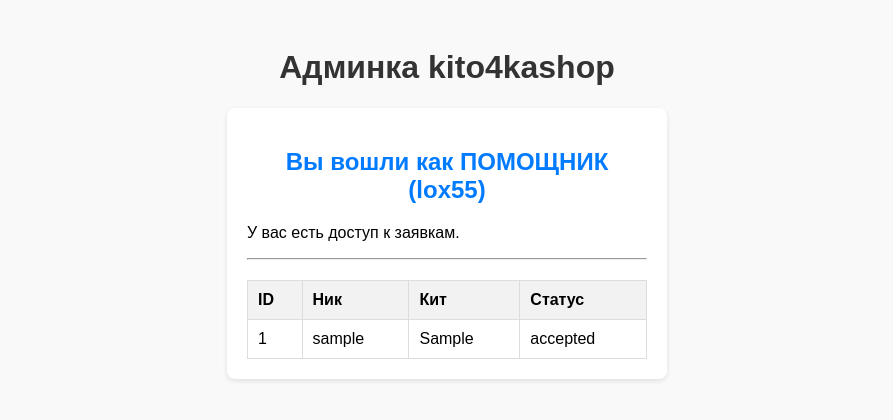
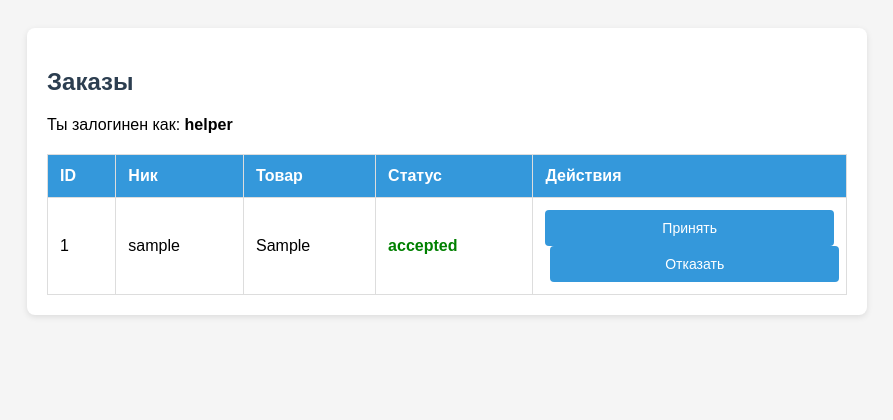
Before and after one commit to neizvestnyjmaksim94-lang/sait, a Flask app: page /admin in a window 1280 px wide. Shown: the top 420 px of the page, without its empty margins (193-1086 px from the left). Run offline with Flask 3, Linux system fonts and the light colour scheme; the visitor is signed in with stand-in values (Sample User, id 1); tables that the repository leaves empty hold one stand-in row (values such as "Sample post").

Commit message:
Update admin.html

```diff
--- a/templates/admin.html
+++ b/templates/admin.html
@@ -2,44 +2,43 @@
 <html lang="ru">
 <head>
     <meta charset="UTF-8">
-  <title>Админка kito4kashop</title>
+    <title>Админка магазина</title>
     <style>
-    body { font-family: Arial, sans-serif; padding: 20px; background-color: #f9f9f9; }
-    h1, h2 { color: #333; text-align: center; }
-    .login-box, .admin-box { max-width: 400px; margin: 0 auto; background: white; padding: 20px; border-radius: 8px; box-shadow: 0 2px 5px rgba(0,0,0,0.1); }
-    input { padding: 10px; width: 100%; margin: 8px 0; box-sizing: border-box; border: 1px solid #ccc; border-radius: 4px; }
-    button { width: 100%; padding: 12px; background-color: #333; color: white; border: none; border-radius: 4px; cursor: pointer; }
-    button:hover { background-color: #222; }
+        body { font-family: Arial, sans-serif; padding: 20px; background: #f5f5f5; }
+        h1, h2 { color: #2c3e50; }
+        .card { background: white; padding: 20px; border-radius: 8px; box-shadow: 0 2px 6px rgba(0,0,0,0.1); max-width: 800px; margin: 0 auto; }
         table { width: 100%; border-collapse: collapse; margin-top: 20px; }
-    th, td { border: 1px solid #ddd; padding: 10px; text-align: left; }
-    th { background-color: #f2f2f2; }
-    .status-helper { color: #007bff; font-weight: bold; }
-    .status-main { color: #dc3545; font-weight: bold; }
+        th, td { border: 1px solid #ddd; padding: 12px; text-align: left; }
+        th { background: #3498db; color: white; }
+        tr:nth-child(even) { background: #f9f9f9; }
+        .status-pending { color: orange; font-weight: bold; }
+        .status-accepted { color: green; font-weight: bold; }
+        .status-rejected { color: red; font-weight: bold; }
+        .btn { padding: 6px 12px; border: none; border-radius: 4px; cursor: pointer; font-size: 14px; }
+        .btn-accept { background: #2ecc71; color: white; }
+        .btn-reject { background: #e74c3c; color: white; }
+        .login-form { max-width: 300px; margin: 0 auto; background: white; padding: 20px; border-radius: 8px; }
+        input { width: 100%; padding: 8px; margin-bottom: 10px; box-sizing: border-box; }
+        button[type="submit"] { width: 100%; padding: 10px; background: #3498db; color: white; border: none; border-radius: 4px; cursor: pointer; }
+        button[type="submit"]:hover { background: #2980b9; }
     </style>
 </head>
 <body>
-  <h1>Админка kito4kashop</h1>
-
     {% if not logged_in %}
-  <div class="login-box">
+    <div class="card login-form">
         <h2>Вход в админку</h2>
-    <form method="POST">
-      <input type="text" name="login" placeholder="Логин (lox55 / banmax777)" required>
-      <input type="password" name="password" placeholder="Пароль" required>
+        <form method="post">
+            <label>Логин</label>
+            <input type="text" name="login" required>
+            <label>Пароль</label>
+            <input type="password" name="password" required>
             <button type="submit">Войти</button>
         </form>
     </div>
     {% else %}
-  <div class="admin-box">
-    {% if account_type == 'helper' %}
-      <h2 class="status-helper">Вы вошли как ПОМОЩНИК (lox55)</h2>
-      <p>У вас есть доступ к заявкам.</p>
-    {% elif account_type == 'main' %}
-      <h2 class="status-main">Вы вошли как ГЛАВНЫЙ АДМИН (banmax777)</h2>
-      <p>Полный доступ ко всем заявкам и настройкам.</p>
-    {% endif %}
-
-    <hr>
+    <div class="card">
+        <h2>Заказы</h2>
+        <p>Ты залогинен как: <strong>{{ account_type }}</strong></p>
 
         {% if orders %}
         <table>
@@ -47,8 +46,9 @@
                 <tr>
                     <th>ID</th>
                     <th>Ник</th>
-          <th>Кит</th>
+                    <th>Товар</th>
                     <th>Статус</th>
+                    <th>Действия</th>
                 </tr>
             </thead>
             <tbody>
@@ -57,13 +57,32 @@
                     <td>{{ order.id }}</td>
                     <td>{{ order.nickname }}</td>
                     <td>{{ order.item }}</td>
-          <td>{{ order.status }}</td>
+                    {% if order.status == 'pending' %}
+                        <td class="status-pending">{{ order.status }}</td>
+                    {% elif order.status == 'accepted' %}
+                        <td class="status-accepted">{{ order.status }}</td>
+                    {% else %}
+                        <td class="status-rejected">{{ order.status }}</td>
+                    {% endif %}
+                    <td>
+                        <!-- Кнопки меняют статус через POST-запрос с ID заказа -->
+                        <form action="/admin/update_status" method="post" style="display:inline;">
+                            <input type="hidden" name="order_id" value="{{ order.id }}">
+                            <input type="hidden" name="new_status" value="accepted">
+                            <button type="submit" class="btn btn-accept">Принять</button>
+                        </form>
+                        <form action="/admin/update_status" method="post" style="display:inline; margin-left:5px;">
+                            <input type="hidden" name="order_id" value="{{ order.id }}">
+                            <input type="hidden" name="new_status" value="rejected">
+                            <button type="submit" class="btn btn-reject">Отказать</button>
+                        </form>
+                    </td>
                 </tr>
                 {% endfor %}
             </tbody>
         </table>
         {% else %}
-    <p style="text-align:center;">Пока нет заявок.</p>
+        <p>Пока нет заказов.</p>
         {% endif %}
     </div>
     {% endif %}
```
Lines whose indentation alone changed are shown as unchanged.
